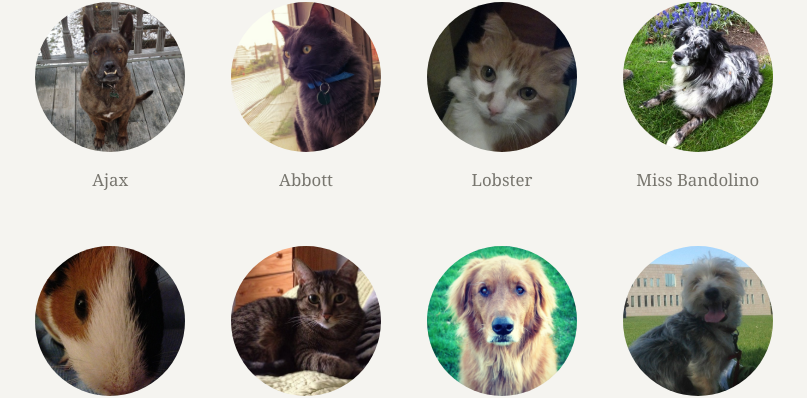
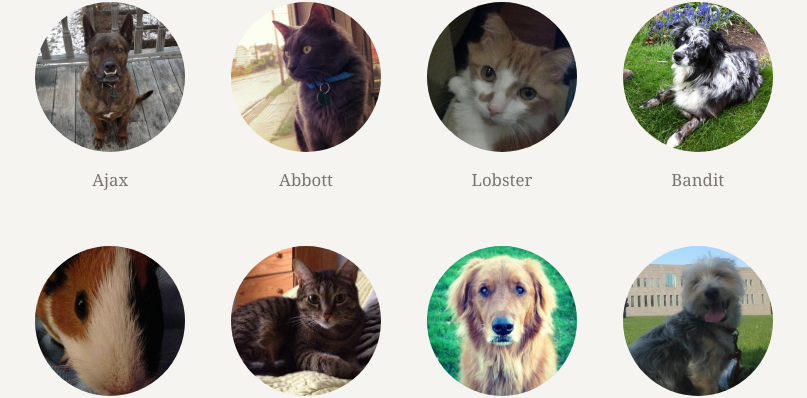
Before and after one commit to burlingtonruby/buruco2013, a Jekyll site: the page built from index.html, in a window 1280 px wide and 900 px high, scrolled down 3949 px. Shown: the part 92-490 px from the top of the window, without its empty margins (236-1043 px from the left). Built offline with Jekyll 4.4.1, drawn with Linux system fonts in a browser that asks for light colours; nearby versions of some CDN libraries.

Commit message:
bandit > miss bandolino

```diff
--- a/cat.html
+++ b/cat.html
@@ -112,9 +112,9 @@ meta_keywords: burlington, ruby, conference, vermont, rails, ruby on rails, cats
           </div>
           <div class="three columns supporter">
             <div class="supporter-frame"><a href="cat.html"
-                title="Miss Bandolino" target="_blank"><img src="images/cats/miss_bandolino.jpg"
-              alt="Miss Bandolino"></a></div>
-            <p>Miss Bandolino</p>
+                title="Bandit" target="_blank"><img src="images/cats/miss_bandolino.jpg"
+              alt="Bandit"></a></div>
+            <p>Bandit</p>
           </div>
         </div>
         <div class="row">
--- a/index.html
+++ b/index.html
@@ -231,9 +231,9 @@ text-align:left;" ></div>
         </div>
         <div class="three columns supporter">
           <div class="supporter-frame"><a href="cat.html"
-              title="Miss Bandolino" target="_blank"><img src="images/cats/miss_bandolino.jpg"
-            alt="Miss Bandolino"></a></div>
-          <p>Miss Bandolino</p>
+              title="Bandit" target="_blank"><img src="images/cats/miss_bandolino.jpg"
+            alt="Bandit"></a></div>
+          <p>Bandit</p>
         </div>
       </div>
       <div class="row">
```
